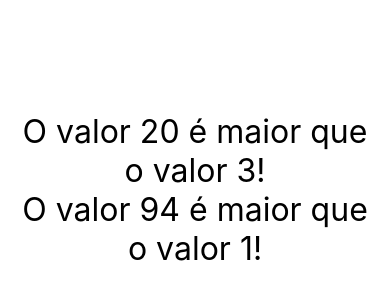
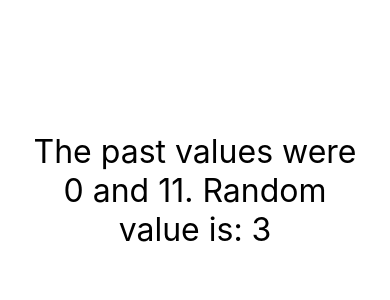
Before and after one commit to UpShadow/course-react-native, a React Native app in the folder exercises/: screen / in a window 390 px wide. Shown: the part 232-532 px from the top of the page. Built offline with nearby package versions, Linux system fonts and the light colour scheme.

Commit message:
Random number component

```diff
--- a/exercises/src/App.js
+++ b/exercises/src/App.js
@@ -2,14 +2,16 @@ import React from 'react'
 import { View, StyleSheet } from 'react-native'
 
 import MinMax from './components/MinMax'
+import Random from './components/Random'
 // import CompStandard, { Comp1, Comp2 } from './components/Multi'
 // import First from './components/First'
 
 //passed parameters in {} is a number and in "" is a string
 export default () => (
     <View style={style.App}>
-        <MinMax min={3} max={20}/>
-        <MinMax min={1} max={94}/>
+        <Random num1={0} num2={11}/>
+        {/* <MinMax min={3} max={20}/>
+        <MinMax min={1} max={94}/> */}
         {/* <CompStandard />
         <Comp1 />
         <Comp2 />
--- a/exercises/src/components/Multi.js
+++ b/exercises/src/components/Multi.js
@@ -1,4 +1,4 @@
-import React from "react";
+import React from "react"
 import { Text } from "react-native"
 import Style from "./style";
 
--- /dev/null
+++ b/exercises/src/components/Random.js
@@ -0,0 +1,11 @@
+import React from "react"
+import { Text } from "react-native"
+import Style from "./style"
+
+export default values => (
+    console.warn(values),
+    <Text style={Style.fontB}>
+        The past values were {values.num1} and {values.num2}.
+        Random value is: { Math.floor(Math.random() * values.num2) + values.num1 }
+    </Text>
+)
```
